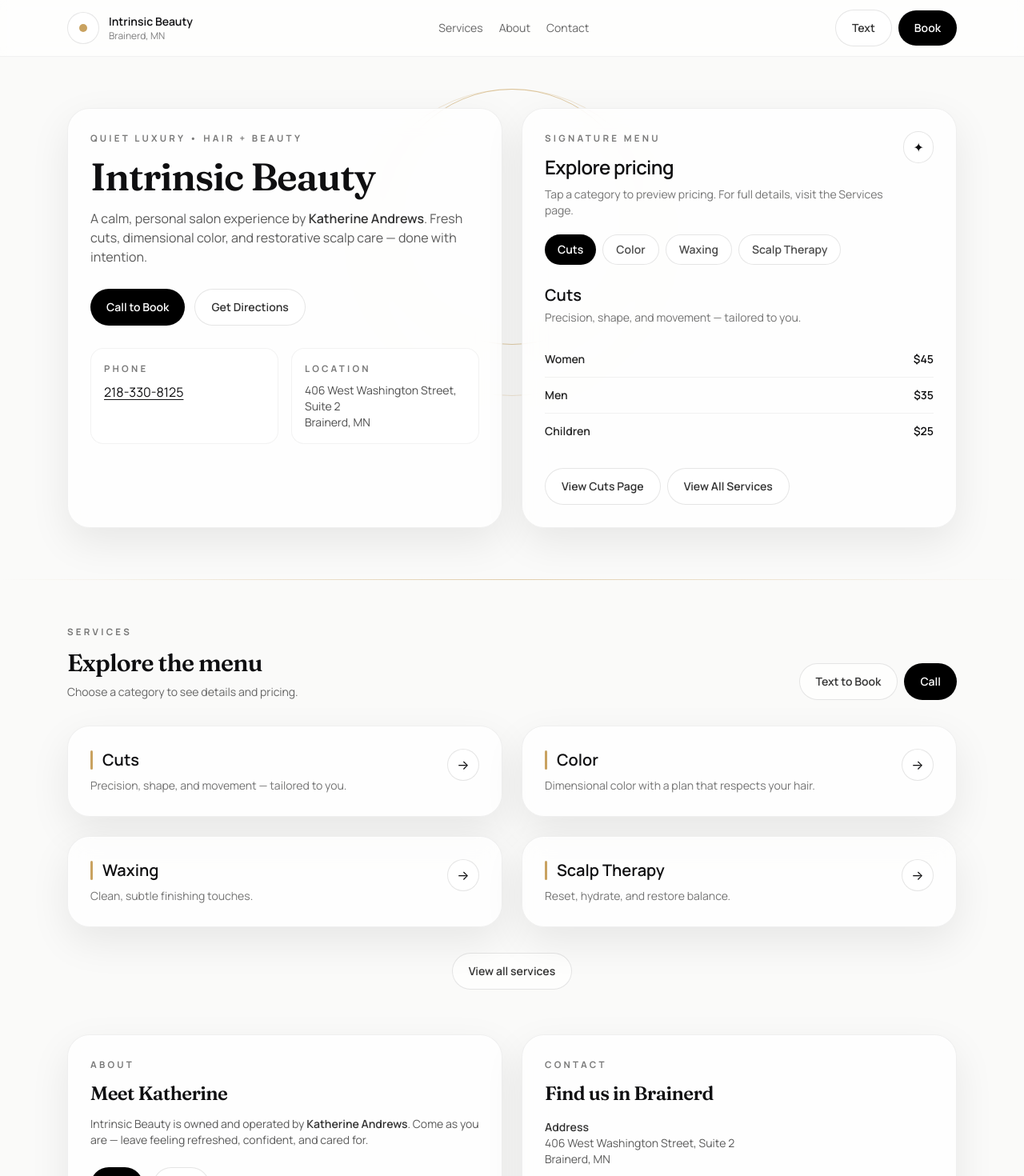
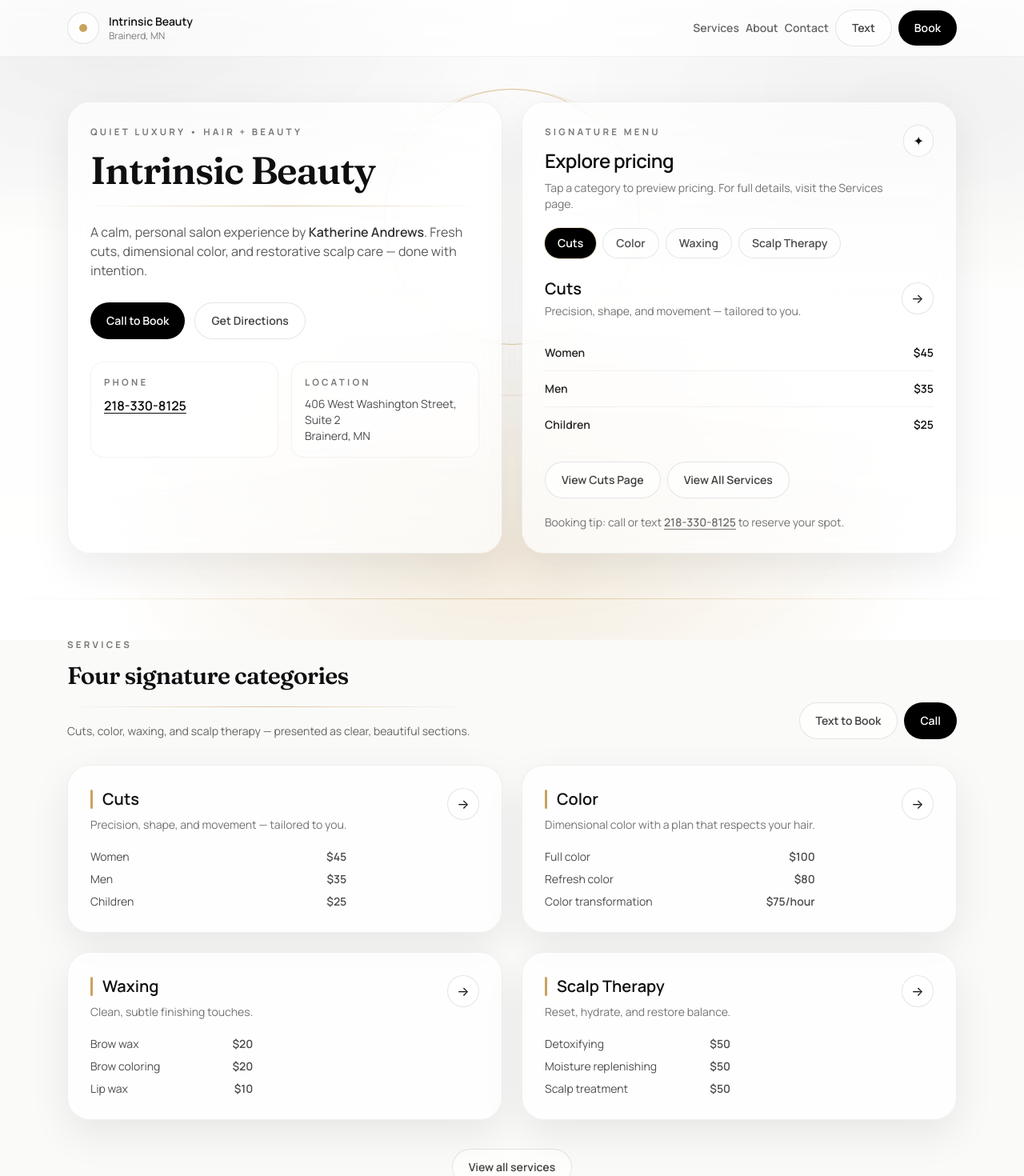
Before and after one commit to KristineMK72/intrinsic-beauty, a Next.js app: page / in a window 1280 px wide. Shown: the top 1470 px of the page at 80% size. Built offline with nearby package versions, Linux system fonts and the light colour scheme.

Commit message:
Update page.tsx

```diff
--- a/app/page.tsx
+++ b/app/page.tsx
@@ -3,21 +3,28 @@
 import type { ReactNode } from "react";
 import { useMemo, useState } from "react";
 
-/** ===== Brand + Contact ===== */
+/** ======================
+ *  Salon info
+====================== */
 const PHONE_DISPLAY = "218-330-8125";
 const PHONE_TEL = "12183308125";
 
 const ADDRESS_LINES = ["406 West Washington Street, Suite 2", "Brainerd, MN"];
 const MAPS_QUERY = encodeURIComponent("406 West Washington Street Suite 2, Brainerd, MN");
 
-/** ===== Service Data ===== */
+/** ======================
+ *  Services
+====================== */
+type ServiceKey = "cuts" | "color" | "waxing" | "scalp";
+
 type ServiceItem = { name: string; price: string; note?: string };
+
 type ServiceGroup = {
-  key: "cuts" | "color" | "waxing" | "scalp";
+  key: ServiceKey;
   title: string;
   subtitle: string;
+  href: string;
   items: ServiceItem[];
-  href: string; // future: /services/cuts etc
 };
 
 const SERVICE_GROUPS: ServiceGroup[] = [
@@ -40,7 +47,7 @@ const SERVICE_GROUPS: ServiceGroup[] = [
     items: [
       { name: "Full color", price: "$100" },
       { name: "Refresh color", price: "$80" },
-      { name: "Color transformation", price: "$75/hour", note: "Time varies by goals + hair length." },
+      { name: "Color transformation", price: "$75/hour", note: "Timing varies by hair length + goals." },
     ],
   },
   {
@@ -67,12 +74,13 @@ const SERVICE_GROUPS: ServiceGroup[] = [
   },
 ];
 
-/** ===== UI Helpers ===== */
+/** ======================
+ *  UI primitives
+====================== */
 function Container({ children }: { children: ReactNode }) {
   return <div className="mx-auto w-full max-w-6xl px-5">{children}</div>;
 }
 
-/** Fixes your build error: Surface accepts id now */
 function Surface({
   children,
   className = "",
@@ -109,8 +117,7 @@ function Button({
   const styles =
     variant === "primary"
       ? "bg-black text-white hover:opacity-90"
-      : "border border-black/10 bg-white/70 text-black/80 hover:bg-black/5";
-
+      : "border border-black/10 bg-white/70 text-black/75 hover:bg-black/5";
   return (
     <a href={href} target={target} rel={rel} className={`${base} ${styles} ${className}`}>
       {children}
@@ -134,8 +141,8 @@ function Chip({
       className={
         "rounded-full px-4 py-2 text-sm font-semibold transition " +
         (active
-          ? "bg-black text-white shadow-sm"
-          : "border border-black/10 bg-white/70 text-black/70 hover:bg-black/5")
+          ? "bg-black text-white shadow-sm ring-1 ring-[rgba(201,162,96,.35)]"
+          : "border border-black/10 bg-white/60 text-black/70 hover:bg-white/85")
       }
     >
       {children}
@@ -155,15 +162,21 @@ function PriceRow({ item }: { item: ServiceItem }) {
   );
 }
 
+function GoldDivider() {
+  return <div className="mt-5 h-px w-full bg-gradient-to-r from-transparent via-[rgba(201,162,96,.6)] to-transparent" />;
+}
+
+/** ======================
+ *  Page
+====================== */
 export default function Page() {
-  const [activeKey, setActiveKey] = useState<ServiceGroup["key"]>("cuts");
+  const [activeKey, setActiveKey] = useState<ServiceKey>("cuts");
 
   const activeGroup = useMemo(
     () => SERVICE_GROUPS.find((g) => g.key === activeKey) ?? SERVICE_GROUPS[0],
     [activeKey]
   );
 
-  /** LocalBusiness JSON-LD */
   const jsonLd = {
     "@context": "https://schema.org",
     "@type": "BeautySalon",
@@ -182,65 +195,83 @@ export default function Page() {
   };
 
   return (
-    <main className="min-h-screen">
-      <script
-        type="application/ld+json"
-        dangerouslySetInnerHTML={{ __html: JSON.stringify(jsonLd) }}
-      />
+    <main className="min-h-screen sparkle-bg">
+      <script type="application/ld+json" dangerouslySetInnerHTML={{ __html: JSON.stringify(jsonLd) }} />
 
-      {/* Top Bar */}
+      {/* ======================
+          Top Bar (mobile-safe)
+      ======================= */}
       <header className="sticky top-0 z-50 border-b border-black/5 bg-white/70 backdrop-blur">
         <Container>
-          <div className="flex items-center justify-between py-3">
-            <a href="#top" className="flex items-center gap-3">
-              <span className="inline-flex h-10 w-10 items-center justify-center rounded-full border border-black/10 bg-white/70">
+          <div className="flex items-center justify-between gap-3 py-3">
+            <a href="#top" className="flex items-center gap-3 min-w-0">
+              <span className="inline-flex h-10 w-10 items-center justify-center rounded-full border border-black/10 bg-white/70 shrink-0">
                 <span className="h-2.5 w-2.5 rounded-full bg-[rgb(var(--ring))]" />
               </span>
-              <div className="leading-tight">
-                <div className="text-sm font-semibold">Intrinsic Beauty</div>
-                <div className="text-xs text-black/50">Brainerd, MN</div>
+              <div className="leading-tight min-w-0">
+                <div className="text-sm font-semibold truncate">Intrinsic Beauty</div>
+                <div className="text-xs text-black/50 truncate">Brainerd, MN</div>
               </div>
             </a>
 
-            <nav className="hidden items-center gap-5 text-sm sm:flex">
-              <a className="text-black/60 hover:text-black" href="/services">
+            <div className="flex items-center gap-2">
+              <a className="hidden sm:inline text-sm font-semibold text-black/60 hover:text-black" href="/services">
                 Services
               </a>
-              <a className="text-black/60 hover:text-black" href="#about">
+              <a className="hidden sm:inline text-sm font-semibold text-black/60 hover:text-black" href="#about">
                 About
               </a>
-              <a className="text-black/60 hover:text-black" href="#contact">
+              <a className="hidden sm:inline text-sm font-semibold text-black/60 hover:text-black" href="#contact">
                 Contact
               </a>
-            </nav>
 
-            <div className="flex items-center gap-2">
-              <Button variant="ghost" href={`sms:+1${PHONE_TEL}`}>
+              <Button variant="ghost" href={`sms:+1${PHONE_TEL}`} className="px-4 py-2">
                 Text
               </Button>
-              <Button href={`tel:+1${PHONE_TEL}`}>Book</Button>
+              <Button href={`tel:+1${PHONE_TEL}`} className="px-4 py-2">
+                Book
+              </Button>
             </div>
+          </div>
+
+          {/* Mobile-only quick links */}
+          <div className="sm:hidden pb-3 flex gap-4 text-sm">
+            <a className="underline text-black/70" href="/services">
+              Services
+            </a>
+            <a className="underline text-black/70" href="#about">
+              About
+            </a>
+            <a className="underline text-black/70" href="#contact">
+              Contact
+            </a>
           </div>
         </Container>
       </header>
 
-      {/* Hero */}
+      {/* ======================
+          Hero
+      ======================= */}
       <section id="top" className="relative">
-        {/* decorative rings */}
         <div className="pointer-events-none absolute inset-0">
-          <div className="absolute left-1/2 top-10 h-80 w-80 -translate-x-1/2 rounded-full border border-[rgb(var(--ring))]/55" />
-          <div className="absolute left-1/2 top-10 h-96 w-96 -translate-x-1/2 rounded-full border border-[rgb(var(--ring))]/25" />
+          <div className="absolute left-1/2 top-10 h-80 w-80 -translate-x-1/2 rounded-full border border-[rgba(201,162,96,.55)]" />
+          <div className="absolute left-1/2 top-10 h-96 w-96 -translate-x-1/2 rounded-full border border-[rgba(201,162,96,.25)]" />
         </div>
 
         <Container>
-          <div className="relative py-12 sm:py-16">
+          <div className="relative py-10 sm:py-14">
             <div className="grid gap-6 lg:grid-cols-2">
+              {/* Left: Brand */}
               <Surface className="p-7">
                 <div className="lux-kicker">Quiet luxury • hair + beauty</div>
+
                 <h1 className="mt-4 text-4xl font-semibold tracking-tight sm:text-5xl">
                   Intrinsic Beauty
                 </h1>
-                <p className="mt-4 max-w-xl text-base text-black/65">
+
+                <GoldDivider />
+
+                <p className="mt-5 max-w-xl text-base text-black/65">
                   A calm, personal salon experience by{" "}
                   <span className="font-semibold text-black/80">Katherine Andrews</span>.
                   Fresh cuts, dimensional color, and restorative scalp care — done with intention.
@@ -261,10 +292,11 @@ export default function Page() {
                 <div className="mt-7 grid gap-4 sm:grid-cols-2">
                   <div className="rounded-2xl border border-black/5 bg-white/60 p-4">
                     <div className="lux-kicker">Phone</div>
-                    <a className="underline mt-2 inline-block" href={`tel:+1${PHONE_TEL}`}>
+                    <a className="mt-2 inline-block text-base font-semibold underline" href={`tel:+1${PHONE_TEL}`}>
                       {PHONE_DISPLAY}
                     </a>
                   </div>
+
                   <div className="rounded-2xl border border-black/5 bg-white/60 p-4">
                     <div className="lux-kicker">Location</div>
                     <div className="mt-2 text-sm text-black/70">
@@ -275,14 +307,12 @@ export default function Page() {
                 </div>
               </Surface>
 
-              {/* Signature Preview */}
+              {/* Right: Signature preview */}
               <Surface className="p-7">
                 <div className="flex items-start justify-between gap-4">
                   <div>
                     <div className="lux-kicker">Signature menu</div>
-                    <div className="mt-3 text-2xl font-semibold tracking-tight">
-                      Explore pricing
-                    </div>
+                    <div className="mt-3 text-2xl font-semibold tracking-tight">Explore pricing</div>
                     <div className="mt-2 text-sm text-black/55">
                       Tap a category to preview pricing. For full details, visit the Services page.
                     </div>
@@ -301,8 +331,15 @@ export default function Page() {
                 </div>
 
                 <div className="mt-6">
-                  <div className="text-xl font-semibold">{activeGroup.title}</div>
-                  <div className="mt-1 text-sm text-black/55">{activeGroup.subtitle}</div>
+                  <div className="flex items-center justify-between gap-4">
+                    <div>
+                      <div className="text-xl font-semibold">{activeGroup.title}</div>
+                      <div className="mt-1 text-sm text-black/55">{activeGroup.subtitle}</div>
+                    </div>
+                    <span className="inline-flex h-10 w-10 items-center justify-center rounded-full border border-black/10 bg-white/70">
+                      →
+                    </span>
+                  </div>
 
                   <div className="mt-5 divide-y divide-black/5">
                     {activeGroup.items.map((item) => (
@@ -318,6 +355,14 @@ export default function Page() {
                       View All Services
                     </Button>
                   </div>
+
+                  <div className="mt-5 text-sm text-black/55">
+                    Booking tip: call or text{" "}
+                    <a className="underline font-semibold" href={`tel:+1${PHONE_TEL}`}>
+                      {PHONE_DISPLAY}
+                    </a>{" "}
+                    to reserve your spot.
+                  </div>
                 </div>
               </Surface>
             </div>
@@ -327,21 +372,25 @@ export default function Page() {
 
       <div className="lux-divider" />
 
-      {/* Services overview cards (links to pages) */}
-      <section className="py-14">
+      {/* ======================
+          Services grid (bold sections)
+      ======================= */}
+      <section className="py-12">
         <Container>
           <div className="flex flex-col gap-4 sm:flex-row sm:items-end sm:justify-between">
             <div>
               <div className="lux-kicker">Services</div>
-              <h2 className="mt-3 text-3xl font-semibold tracking-tight">
-                Explore the menu
-              </h2>
-              <p className="mt-2 max-w-2xl text-sm text-black/60">
-                Choose a category to see details and pricing.
+              <h2 className="mt-3 text-3xl font-semibold tracking-tight">Four signature categories</h2>
+              <GoldDivider />
+              <p className="mt-5 max-w-2xl text-sm text-black/60">
+                Cuts, color, waxing, and scalp therapy — presented as clear, beautiful sections.
               </p>
             </div>
+
             <div className="flex gap-2">
-              <Button variant="ghost" href={`sms:+1${PHONE_TEL}`}>Text to Book</Button>
+              <Button variant="ghost" href={`sms:+1${PHONE_TEL}`}>
+                Text to Book
+              </Button>
               <Button href={`tel:+1${PHONE_TEL}`}>Call</Button>
             </div>
           </div>
@@ -357,7 +406,17 @@ export default function Page() {
                         <div className="text-xl font-semibold">{g.title}</div>
                       </div>
                       <div className="mt-2 text-sm text-black/55">{g.subtitle}</div>
+
+                      <div className="mt-5 space-y-2 text-sm text-black/70">
+                        {g.items.slice(0, 3).map((i) => (
+                          <div key={i.name} className="flex items-baseline justify-between">
+                            <span>{i.name}</span>
+                            <span className="font-semibold">{i.price}</span>
+                          </div>
+                        ))}
+                      </div>
                     </div>
+
                     <span className="inline-flex h-10 w-10 items-center justify-center rounded-full border border-black/10 bg-white/70">
                       →
                     </span>
@@ -367,7 +426,7 @@ export default function Page() {
             ))}
           </div>
 
-          <div className="mt-8 text-center">
+          <div className="mt-9 text-center">
             <Button variant="ghost" href="/services">
               View all services
             </Button>
@@ -375,29 +434,35 @@ export default function Page() {
         </Container>
       </section>
 
-      {/* About + Contact */}
-      <section id="about" className="pb-16">
+      {/* ======================
+          About + Contact
+      ======================= */}
+      <section className="pb-16">
         <Container>
           <div className="grid gap-6 md:grid-cols-2">
-            <Surface className="p-7">
+            <Surface id="about" className="p-7">
               <div className="lux-kicker">About</div>
               <h3 className="mt-3 text-2xl font-semibold tracking-tight">Meet Katherine</h3>
-              <p className="mt-3 text-sm text-black/65">
+              <GoldDivider />
+              <p className="mt-5 text-sm text-black/65">
                 Intrinsic Beauty is owned and operated by{" "}
-                <span className="font-semibold text-black/80">Katherine Andrews</span>.
-                Come as you are — leave feeling refreshed, confident, and cared for.
+                <span className="font-semibold text-black/80">Katherine Andrews</span>. Come as you are — leave feeling
+                refreshed, confident, and cared for.
               </p>
               <div className="mt-6 flex flex-wrap gap-3">
                 <Button href={`tel:+1${PHONE_TEL}`}>Call</Button>
-                <Button variant="ghost" href={`sms:+1${PHONE_TEL}`}>Text</Button>
+                <Button variant="ghost" href={`sms:+1${PHONE_TEL}`}>
+                  Text
+                </Button>
               </div>
             </Surface>
 
             <Surface id="contact" className="p-7">
               <div className="lux-kicker">Contact</div>
               <h3 className="mt-3 text-2xl font-semibold tracking-tight">Find us in Brainerd</h3>
+              <GoldDivider />
 
-              <div className="mt-4 space-y-3 text-sm text-black/65">
+              <div className="mt-5 space-y-4 text-sm text-black/65">
                 <div>
                   <div className="font-semibold text-black/80">Address</div>
                   <div>{ADDRESS_LINES[0]}</div>
@@ -406,14 +471,16 @@ export default function Page() {
 
                 <div>
                   <div className="font-semibold text-black/80">Phone</div>
-                  <a className="underline" href={`tel:+1${PHONE_TEL}`}>
+                  <a className="underline font-semibold" href={`tel:+1${PHONE_TEL}`}>
                     {PHONE_DISPLAY}
                   </a>
                 </div>
 
-                <div className="pt-2 flex flex-wrap gap-3">
+                <div className="pt-1 flex flex-wrap gap-3">
                   <Button href={`tel:+1${PHONE_TEL}`}>Call</Button>
-                  <Button variant="ghost" href={`sms:+1${PHONE_TEL}`}>Text</Button>
+                  <Button variant="ghost" href={`sms:+1${PHONE_TEL}`}>
+                    Text
+                  </Button>
                   <Button
                     variant="ghost"
                     href={`https://www.google.com/maps/search/?api=1&query=${MAPS_QUERY}`}
```
